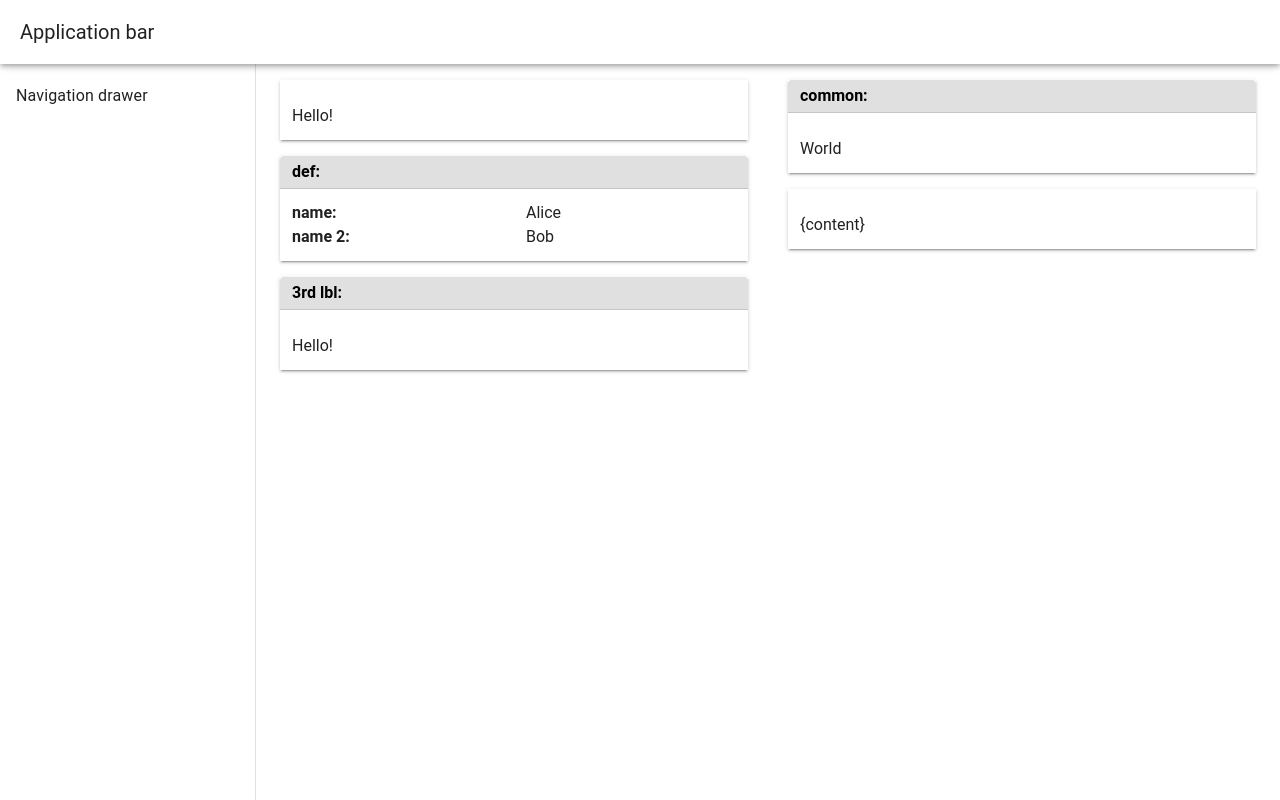
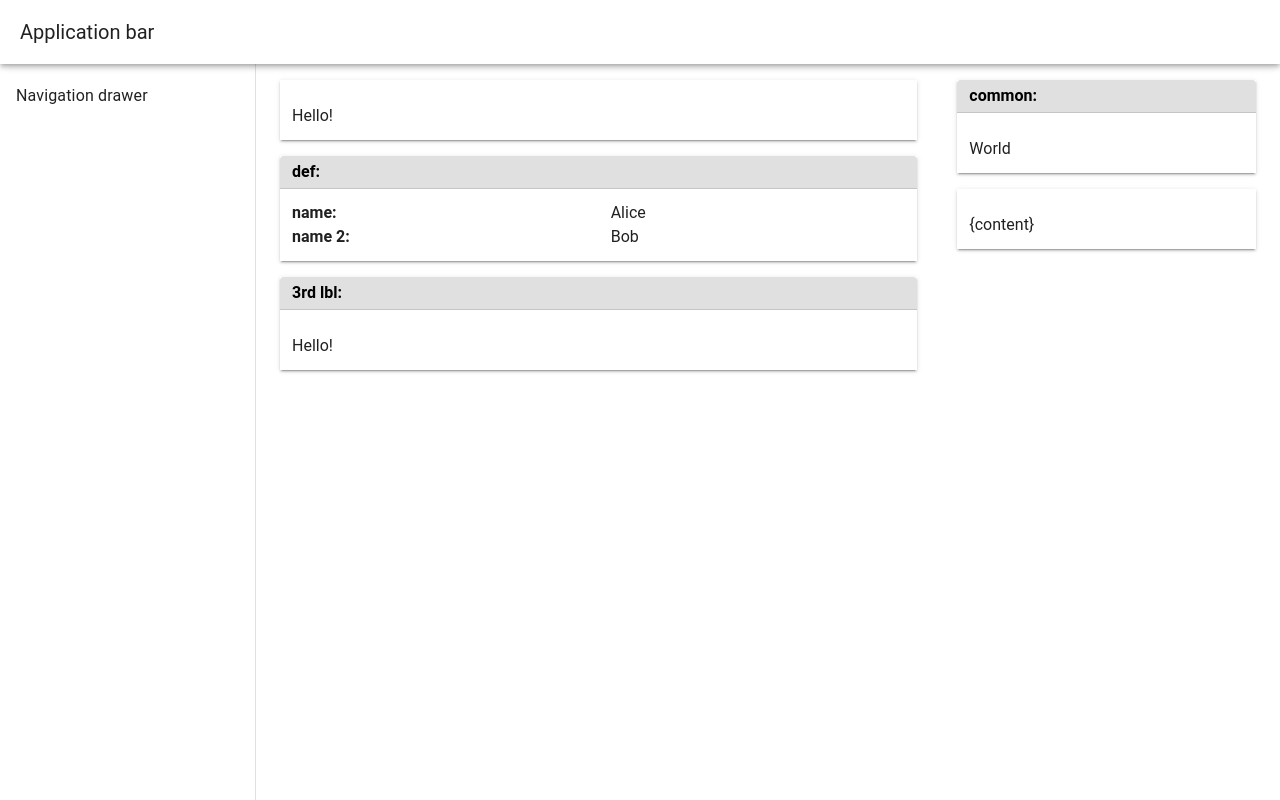
Before and after one commit to tomaskraus/nevid-univ, a Vue app: page / in a window 1280 px wide. Built offline with nearby package versions, Linux system fonts and the light colour scheme.

Commit message:
feat: better app layout

```diff
--- a/src/App.vue
+++ b/src/App.vue
@@ -1,18 +1,18 @@
 <template>
-  <v-layout class="rounded rounded-md">
+  <v-app class="rounded">
     <v-app-bar title="Application bar"></v-app-bar>
 
-    <v-navigation-drawer>
+    <v-navigation-drawer mobile-breakpoint="sm">
       <v-list>
         <v-list-item title="Navigation drawer"></v-list-item>
       </v-list>
     </v-navigation-drawer>
 
-    <v-main class="d-flex align-center justify-center" style="min-height: 300px;">
+    <v-main class="align-center justify-center" style="min-height: 300px;">
 
-      <v-container>
+      <v-container style="max-width: 1600px;" >
         <v-row justify="space-around">
-          <v-col cols="12" md="6">
+          <v-col cols="12" lg="8">
             <SheetItem>Hello!</SheetItem>
             <SheetItem label="def">
               <PairItem label="name">Alice</PairItem>
@@ -20,7 +20,7 @@
             </SheetItem>
             <SheetItem label="3rd lbl">Hello!</SheetItem>
           </v-col>
-          <v-col cols="12" md="6">
+          <v-col cols="12" lg="4">
             <SheetItem label="common">World</SheetItem>
             <SheetItem></SheetItem>
           </v-col>
@@ -29,7 +29,7 @@
 
 
     </v-main>
-  </v-layout>
+  </v-app>
 </template>
 
 <script setup>
```
